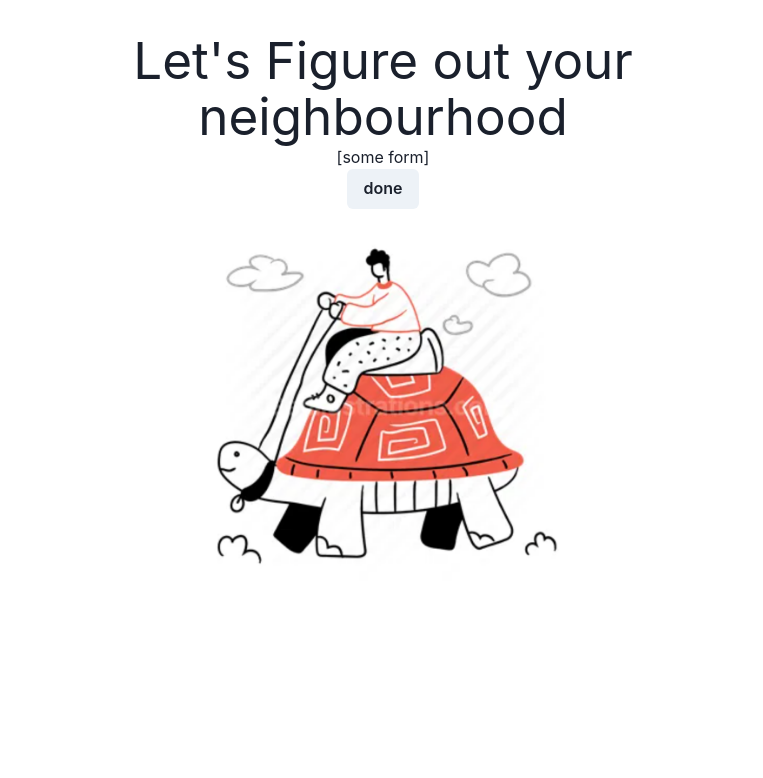
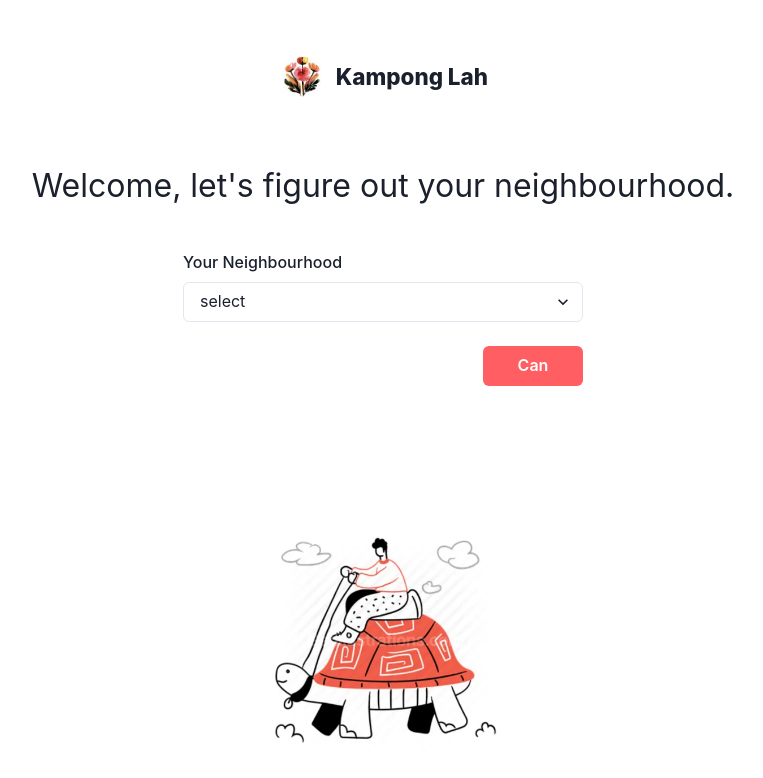
Before and after one commit to sara-lai/sglocals-frontend, a React (Vite) app: page /onboarding in a window 1280 px wide. Shown: the top 778 px of the page, without its empty margins (257-1020 px from the left). Built offline with nearby package versions, Linux system fonts and the light colour scheme; no server answers.

Commit message:
onboarding page design update

```diff
--- a/src/components/Landing/Landing.css
+++ b/src/components/Landing/Landing.css
@@ -36,7 +36,12 @@
 
 .logo-top-nav {
     font-size: 1.4rem;
-    font-weight: bolder;
+    font-weight: 800;
+    display: flex;
+    gap: 10px;
+}
+.logo-top-nav img {
+    max-height:  50px;
 }
 
 .btn-dark {
--- a/src/components/Landing/LandingPage.jsx
+++ b/src/components/Landing/LandingPage.jsx
@@ -14,7 +14,8 @@ const LandingPage = (props) => {
       <div className='landing-wrapper'>
           <div className='top-nav'>
             <div className='logo-top-nav'>
-              Kampong Lah
+              <img src='/images/flowers1.png' />
+              <span>Kampong Lah</span>
             </div>
             <div className='button-row'>
                 <p>Organizations & Agencies</p>
--- a/src/components/Onboarding/AssignNeighborhood.jsx
+++ b/src/components/Onboarding/AssignNeighborhood.jsx
@@ -1,5 +1,5 @@
 import { useNavigate } from 'react-router'
-import { Button } from '@chakra-ui/react'
+import { Button, Select, FormControl, FormLabel } from '@chakra-ui/react'
 
 import './onboarding.css'
 
@@ -9,11 +9,56 @@ const AssignNeighborhood = () => {
 
     // todo - cant let anyone navigate to dashboard
 
+    function handleSubmit(){
+        // todo - api call to create a userProfile
+        navigate('/dashboard')
+    }
+
     return (
         <div className='onboarding-container'>
-            <h1>Let's Figure out your neighbourhood</h1>
-            <div>[some form]</div>
-            <Button onClick={() => navigate('/dashboard')}>done</Button>
+            <div className='logo-top-nav'>
+              <img src='/images/flowers1.png' />
+              <span>Kampong Lah</span>
+            </div>
+            <div className='onboarding-box'>
+                <div className='onboarding-title'>Welcome, let's figure out your neighbourhood.</div>
+                <form onSubmit={handleSubmit} style={{ alignSelf: 'center' }}>
+                    <FormControl  w="400px"  alignSelf="center" >
+                    <FormLabel >
+                        Your Neighbourhood
+                    </FormLabel>
+                    <Select placeholder="select" bg="white" color="gray.800" borderRadius="md">
+                        <option value="Alexandra">Alexandra</option>
+                        <option value="Ang Mo Kio">Ang Mo Kio</option>
+                        <option value="Bedok">Bedok</option>
+                        <option value="Bishan">Bishan</option>
+                        <option value="Bukit Batok">Bukit Batok</option>
+                        <option value="Bukit Merah">Bukit Merah</option>
+                        <option value="Bukit Panjang">Bukit Panjang</option>
+                        <option value="Choa Chu Kang">Choa Chu Kang</option>
+                        <option value="Clementi">Clementi</option>
+                        <option value="Geylang">Geylang</option>
+                        <option value="Hougang">Hougang</option>
+                        <option value="Jurong East">Jurong East</option>
+                        <option value="Jurong West">Jurong West</option>
+                        <option value="Kallang">Kallang</option>
+                        <option value="Pasir Ris">Pasir Ris</option>
+                        <option value="Punggol">Punggol</option>
+                        <option value="Queenstown">Queenstown</option>
+                        <option value="Sembawang">Sembawang</option>
+                        <option value="Sengkang">Sengkang</option>
+                        <option value="Serangoon">Serangoon</option>
+                        <option value="Tampines">Tampines</option>
+                        <option value="Toa Payoh">Toa Payoh</option>
+                        <option value="Woodlands">Woodlands</option>
+                        <option value="Yishun">Yishun</option>
+                    </Select>
+                    </FormControl>
+                    <Button type="submit" float='right' w='100px'  bg="#ff5e62" color="white" _hover={{ bg: '#ff8789' }} mt={6}>
+                    Can
+                    </Button>
+                </form>
+            </div>
             <img className='onboarding-img' src='/images/onboarding-turtle-ride.png' />
         </div>
     )
--- a/src/components/Onboarding/onboarding.css
+++ b/src/components/Onboarding/onboarding.css
@@ -1,10 +1,42 @@
+#root:has(.onboarding-container) {
+    margin: 20px;
+}
+
 .onboarding-container {
     max-width: 800px;
     margin: 0 auto;
     text-align: center;
+    min-height: 90vh;
+    display: flex;
+    flex-direction: column;
+}
+
+.onboarding-box {
+    margin-top: 60px;
+    display: flex;
+    flex-direction: column;
+    gap: 40px;
+}
+
+.onboarding-title {
+    font-size: 2rem;
 }
 
 .onboarding-img {
-    max-height: 400px;
+    max-height: 260px;
     margin: 0 auto;
+    margin-top:  auto;
 }
+
+.logo-top-nav {
+    font-size: 1.4rem;
+    font-weight: 800;
+    display: flex;
+    gap: 10px;
+    align-items: center;
+    justify-content: center;;
+
+}
+.logo-top-nav img {
+    max-height:  50px;
+}
```
Also changed, not shown: public/images/flowers1.png (added).
